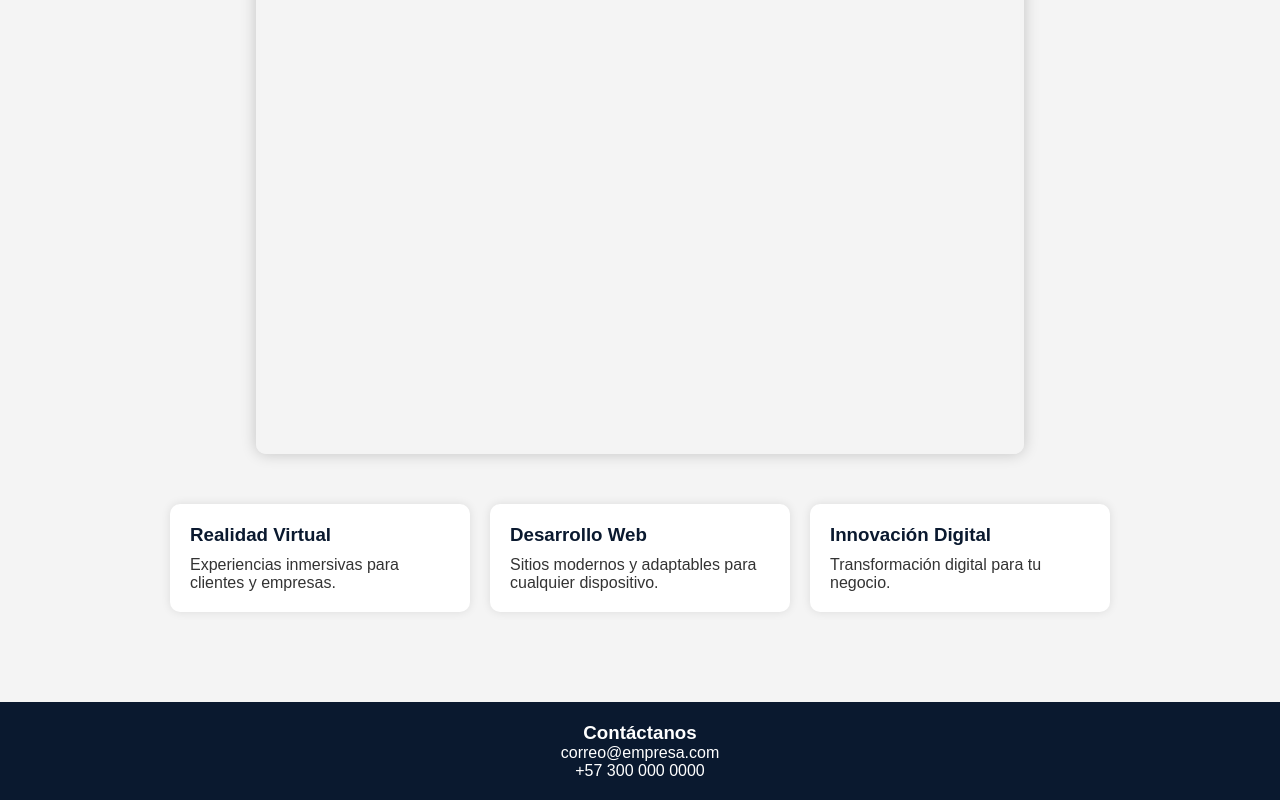
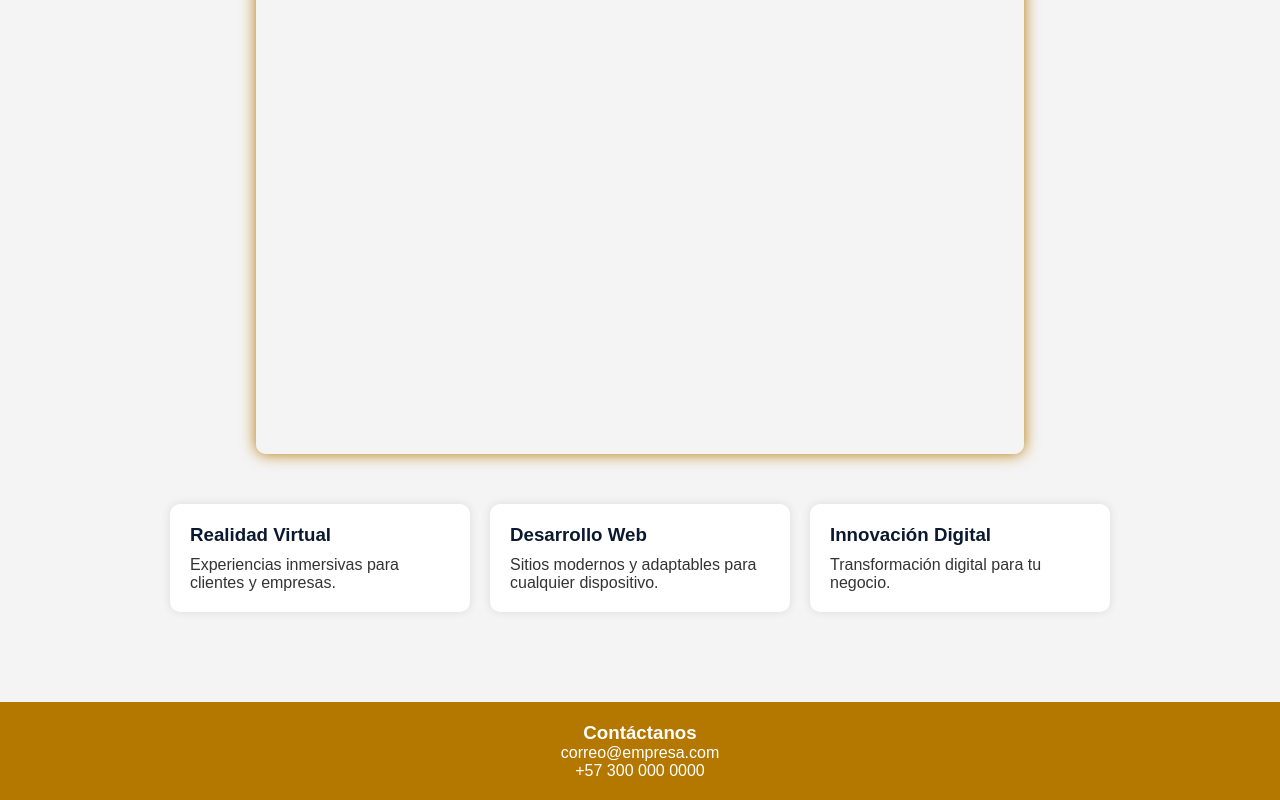
Before and after one commit to tomgcc2-create/TOMAS-GABRIEL-CABRA-CASTRO-mi-empresa-, a plain HTML site: page Index.html in a window 1280 px wide. Shown: the part 848-1648 px from the top of the page. Drawn offline with Linux system fonts and the light colour scheme; a script that the page names is missing.

Commit message:
Update style.css

```diff
--- a/style.css
+++ b/style.css
@@ -104,7 +104,7 @@ a-scene{
 
 /* Footer */
 footer{
-    background:#0a192f;
+    background:#b47801;
     color:white;
     text-align:center;
     padding:20px;
@@ -147,7 +147,7 @@ body{
     height:90vh;
     border:none;
     border-radius:10px;
-    box-shadow:0 0 15px rgba(0,0,0,0.2);
+    box-shadow:0 0 15px#b47801;
     display:block;
     margin:auto;
 }
```
